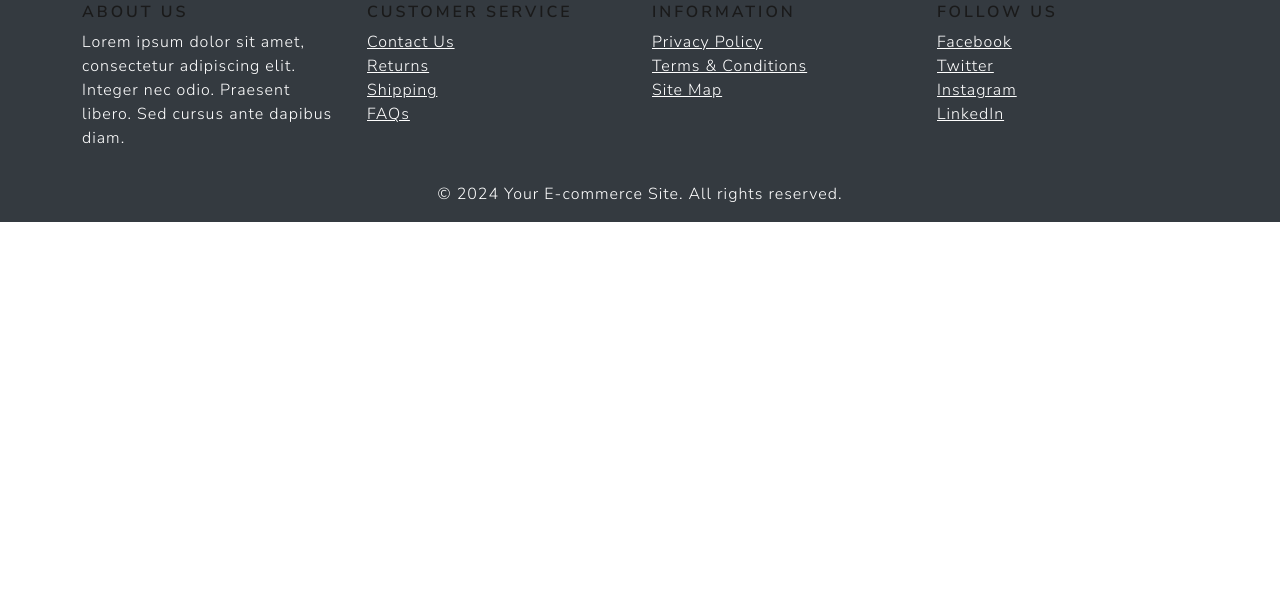
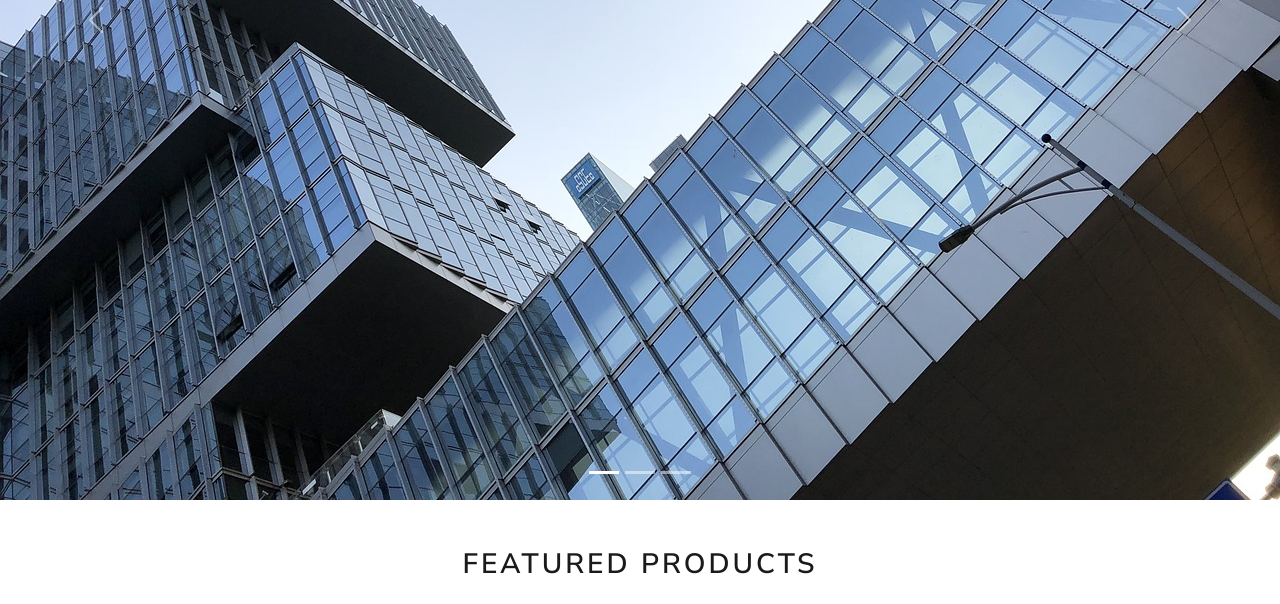
Before and after one commit to Baylox/Freemium, a Symfony app: template templates/home/home.html.twig in a window 1280 px wide. Shown: the part 656-1260 px from the top of the page. Before the commit the page ends 878 px from the top, so only its background shows below. Run offline with Twig, Linux system fonts and the light colour scheme; the template is opened without the code that fills it, so the values that code supplies are empty; style sheets or scripts are compiled from the project's sources; some libraries are stand-ins or nearby versions.

Commit message:
Refactor home.html.twig to add carousel and testimonials sections

```diff
--- a/templates/home/home.html.twig
+++ b/templates/home/home.html.twig
@@ -3,11 +3,41 @@
 {% block title %}Home{% endblock %}
 
 {% block content %}
+    <!-- Carousel -->
+    <div id="carouselExampleIndicators" class="carousel slide" data-bs-ride="carousel">
+        <div class="carousel-indicators">
+            <button type="button" data-bs-target="#carouselExampleIndicators" data-bs-slide-to="0" class="active" aria-current="true" aria-label="Slide 1"></button>
+            <button type="button" data-bs-target="#carouselExampleIndicators" data-bs-slide-to="1" aria-label="Slide 2"></button>
+            <button type="button" data-bs-target="#carouselExampleIndicators" data-bs-slide-to="2" aria-label="Slide 3"></button>
+        </div>
+        <div class="carousel-inner">
+            <div class="carousel-item active">
+                <img src="{{ asset('build/img/building1.jpg') }}" class="d-block w-100" alt="Slide 1">
+            </div>
+            <div class="carousel-item">
+                <img src="{{ asset('build/img/building2.jpg') }}" class="d-block w-100" alt="Slide 2">
+            </div>
+            <div class="carousel-item">
+                <img src="{{ asset('build/img/building3.jpg') }}" class="d-block w-100" alt="Slide 3">
+            </div>
+        </div>
+        <button class="carousel-control-prev" type="button" data-bs-target="#carouselExampleIndicators" data-bs-slide="prev">
+            <span class="carousel-control-prev-icon" aria-hidden="true"></span>
+            <span class="visually-hidden">Previous</span>
+        </button>
+        <button class="carousel-control-next" type="button" data-bs-target="#carouselExampleIndicators" data-bs-slide="next">
+            <span class="carousel-control-next-icon" aria-hidden="true"></span>
+            <span class="visually-hidden">Next</span>
+        </button>
+    </div>
+
+    <!-- Products Section -->
     <section class="container mt-5">
+        <h2 class="text-center mb-4">Featured Products</h2>
         <div class="row">
             <div class="col-md-4">
                 <div class="card">
-                    <img src="" class="card-img-top" alt="Product 1">
+                    <img src="{{ asset('build/img/product1.jpg') }}" class="card-img-top" alt="Product 1">
                     <div class="card-body">
                         <h5 class="card-title">Product 1</h5>
                         <p class="card-text">Lorem ipsum dolor sit amet, consectetur adipiscing elit.</p>
@@ -17,7 +47,7 @@
             </div>
             <div class="col-md-4">
                 <div class="card">
-                    <img src="product2.jpg" class="card-img-top" alt="Product 2">
+                    <img src="{{ asset('build/img/product2.jpg') }}" class="card-img-top" alt="Product 2">
                     <div class="card-body">
                         <h5 class="card-title">Product 2</h5>
                         <p class="card-text">Lorem ipsum dolor sit amet, consectetur adipiscing elit.</p>
@@ -27,7 +57,7 @@
             </div>
             <div class="col-md-4">
                 <div class="card">
-                    <img src="product3.jpg" class="card-img-top" alt="Product 3">
+                    <img src="{{ asset('build/img/product3.jpg') }}" class="card-img-top" alt="Product 3">
                     <div class="card-body">
                         <h5 class="card-title">Product 3</h5>
                         <p class="card-text">Lorem ipsum dolor sit amet, consectetur adipiscing elit.</p>
@@ -37,4 +67,37 @@
             </div>
         </div>
     </section>
+
+    <!-- Testimonials Section -->
+    <section class="bg-light py-5">
+        <div class="container">
+            <h2 class="text-center mb-4">What Our Customers Say</h2>
+            <div class="row">
+                <div class="col-md-4">
+                    <div class="card">
+                        <div class="card-body">
+                            <p class="card-text">"Great products and excellent customer service!"</p>
+                            <h5 class="card-title">- John Doe</h5>
+                        </div>
+                    </div>
+                </div>
+                <div class="col-md-4">
+                    <div class="card">
+                        <div class="card-body">
+                            <p class="card-text">"I love shopping here. Always find what I need."</p>
+                            <h5 class="card-title">- Jane Smith</h5>
+                        </div>
+                    </div>
+                </div>
+                <div class="col-md-4">
+                    <div class="card">
+                        <div class="card-body">
+                            <p class="card-text">"Fast shipping and great prices. Highly recommend!"</p>
+                            <h5 class="card-title">- Bob Johnson</h5>
+                        </div>
+                    </div>
+                </div>
+            </div>
+        </div>
+    </section>
 {% endblock %}
```
Also changed, not shown: assets/img/building2.jpg (renamed from assets/img/enterprise1.jpg), assets/img/building3.jpg (renamed from assets/img/idea1.jpg).
